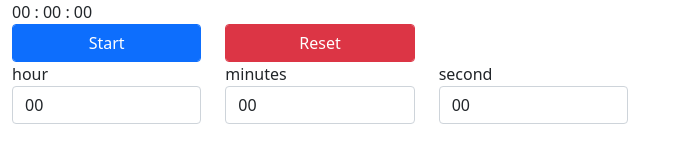
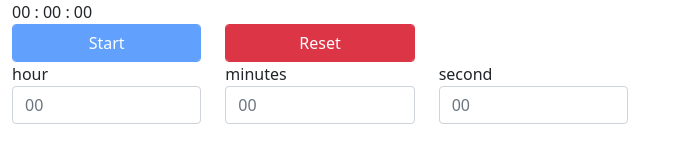
Before and after one commit to TakushiTokuyama/Activity, a website with bundled scripts: page src/index.html in a window 1280 px wide. Shown: the whole page, without its empty margins (0-679 px from the left). Built offline with nearby package versions, Linux system fonts and the light colour scheme.

Commit message:
初期表示のJavaScript読込

```diff
--- a/src/clock.js
+++ b/src/clock.js
@@ -14,6 +14,11 @@ var interval;
 var hour = timerNumbers.w_zero;
 var minutes = timerNumbers.w_zero;
 var seconds = timerNumbers.w_zero;
+
+// 初期表示
+window.onload = function () {
+    isInputAndTimerValid();
+}
 
 // startButton押下時
 start.addEventListener('click', function () {
--- a/src/index.html
+++ b/src/index.html
@@ -25,17 +25,17 @@
         <div class="row">
             <div class="col-2">
                 <label>hour</label>
-                <input id="targetHour" type="text" class="form-control" value="00" placeholder="00" aria-label="00"
+                <input id="targetHour" type="text" class="form-control" value="" placeholder="00" aria-label="00"
                     maxlength="2" minlength="2">
             </div>
             <div class="col-2">
                 <label>minutes</label>
-                <input id="targetMinutes" type="text" class="form-control" value="00" placeholder="00" aria-label="00"
+                <input id="targetMinutes" type="text" class="form-control" value="" placeholder="00" aria-label="00"
                     maxlength="2" minlength="2">
             </div>
             <div class="col-2">
                 <label>second</label>
-                <input id="targetSeconds" type="text" class="form-control" value="00" placeholder="00" aria-label="00"
+                <input id="targetSeconds" type="text" class="form-control" value="" placeholder="00" aria-label="00"
                     maxlength="2" minlength="2">
             </div>
         </div>
```
